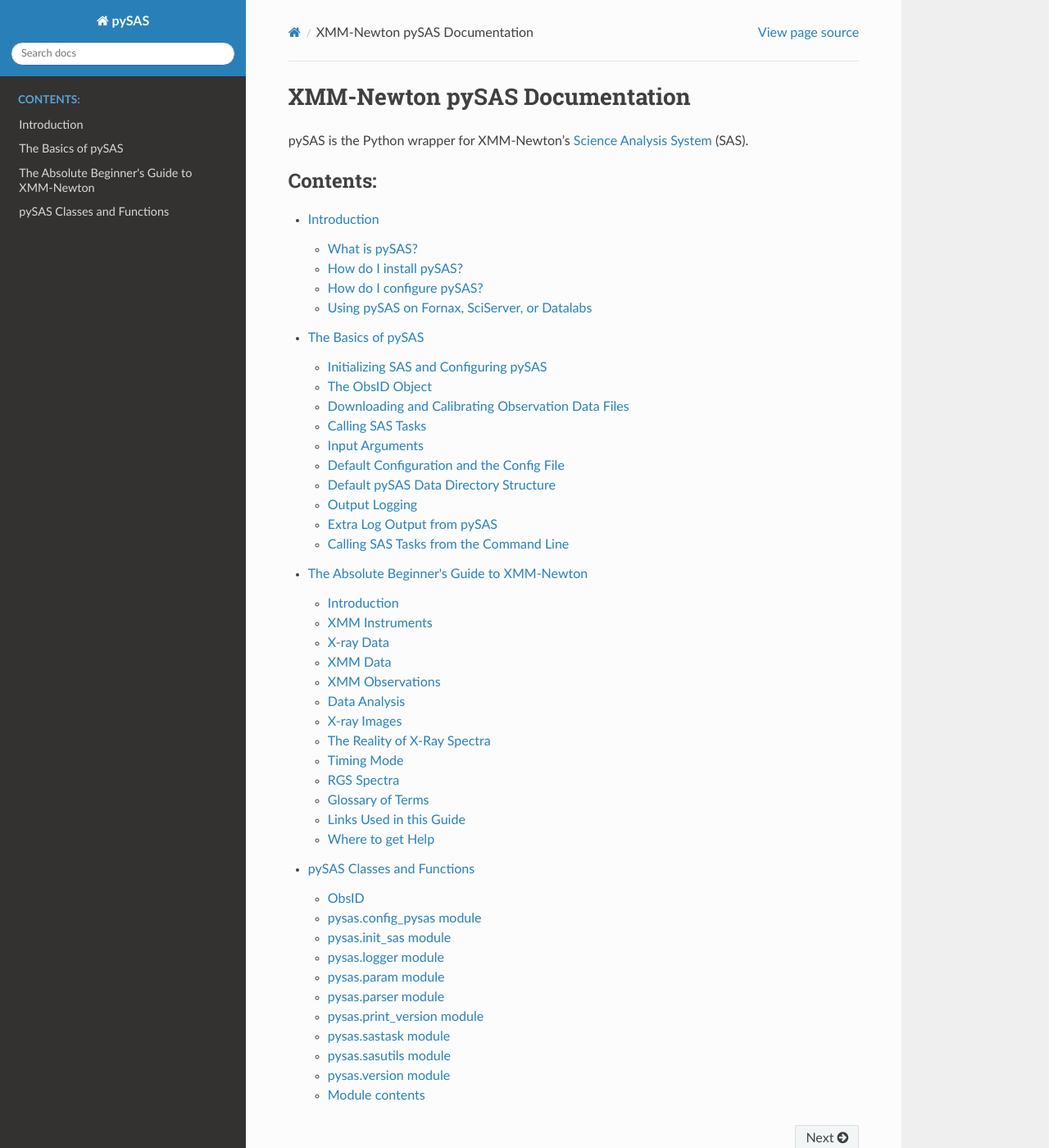
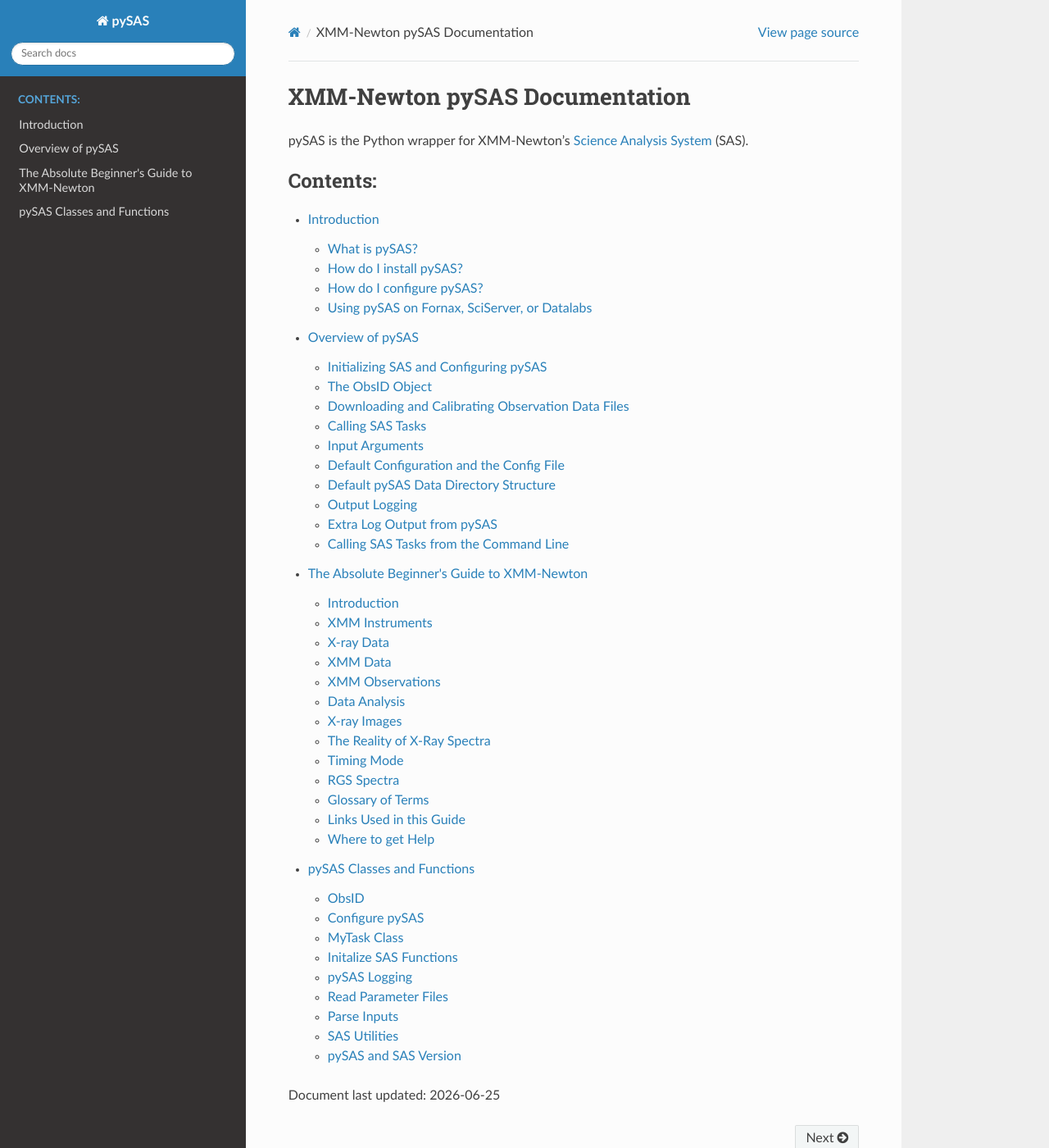
Before and after one commit to XMMGOF/xmmpysas, a Sphinx documentation site: the page built from docs/source/index.rst, in a window 1280 px wide and 1400 px high. Shown: the whole window at 82% size. Built offline with Sphinx 7.4.7 and the Read the Docs theme 3.1.0, drawn with Linux system fonts in a browser that asks for light colours.

Commit message:
Update documentation

```diff
--- a/docs/source/absolutebeginners.rst
+++ b/docs/source/absolutebeginners.rst
@@ -144,7 +144,7 @@
 you their preferred method. pySAS has automated methods for downloading data
 for a single **ObsID**. You can write a script (or get one from someone else)
 to download multiple ObsIDs if needed. More information can be found on the page
-:doc:`basics`.
+:doc:`overview`.
 
 You can search for specific observation targets, regions, or sources on the
 main XMM Science Archive (XSA) in Europe or from the HEASARC at NASA Goddard
--- a/docs/source/index.rst
+++ b/docs/source/index.rst
@@ -15,6 +15,10 @@
    :caption: Contents:
 
    Introduction <intro.rst>
-   The Basics of pySAS <basics.rst>
+   Overview of pySAS <overview.rst>
    The Absolute Beginner's Guide to XMM-Newton <absolutebeginners.rst>
    pySAS Classes and Functions <pysas.rst>
+
+Document last updated: |date|
+
+.. |date| date:: %Y-%m-%d
--- a/docs/source/modules.rst
+++ /dev/null
@@ -1,5 +0,0 @@
-pysas
-=====
-
-.. toctree::
-   :maxdepth: 4
--- a/docs/source/basics.rst
+++ b/docs/source/overview.rst
@@ -1,7 +1,7 @@
-The Basics of pySAS
-===================
+Overview of pySAS
+=================
 
-This page provides a brief overview of how to use pySAS.
+This page provides an overview of how to use pySAS.
 
 To learn how to use SAS to do X-ray analysis with pySAS there are
 `Jupyter Notebooks available on GitHub <https://github.com/XMMGOF/pysas_docs>`_
@@ -283,6 +285,7 @@
 For example,
 
 .. code-block:: python
+
     inargs = {'table'            : 'event_list.fits',
               'withfilteredset'  : 'yes',
               'expression'       : "'(PATTERN <= 12)&&(PI in [200:4000])&&#XMMEA_EM'",
@@ -435,7 +438,7 @@
 from which to download data.
 
 The default data directory can be set or changed later using the function
-``set_setting_and_save``. For example,
+:py:class:`~pysas.config_pysas.sas_config.set_setting_and_save`. For example,
 
 .. code-block:: python
 
--- a/docs/source/pysas.rst
+++ b/docs/source/pysas.rst
@@ -12,82 +12,66 @@
    :show-inheritance:
    :undoc-members:
 
-pysas.config\_pysas module
---------------------------
+Configure pySAS
+---------------
 
 .. automodule:: pysas.config_pysas
    :members:
    :show-inheritance:
    :undoc-members:
 
-pysas.init\_sas module
-----------------------
+MyTask Class
+------------
+
+.. automodule:: pysas.sastask
+   :members:
+   :show-inheritance:
+   :undoc-members:
+
+Initalize SAS Functions
+-----------------------
 
 .. automodule:: pysas.init_sas
    :members:
    :show-inheritance:
    :undoc-members:
 
-pysas.logger module
--------------------
+pySAS Logging
+-------------
 
 .. automodule:: pysas.logger
    :members:
    :show-inheritance:
    :undoc-members:
 
-pysas.param module
-------------------
+Read Parameter Files
+--------------------
 
 .. automodule:: pysas.param
    :members:
    :show-inheritance:
    :undoc-members:
 
-pysas.parser module
--------------------
+Parse Inputs
+------------
 
 .. automodule:: pysas.parser
    :members:
    :show-inheritance:
    :undoc-members:
 
-pysas.print\_version module
----------------------------
-
-.. automodule:: pysas.print_version
-   :members:
-   :show-inheritance:
-   :undoc-members:
-
-pysas.sastask module
---------------------
-
-.. automodule:: pysas.sastask
-   :members:
-   :show-inheritance:
-   :undoc-members:
-
-pysas.sasutils module
----------------------
+SAS Utilities
+-------------
 
 .. automodule:: pysas.sasutils
    :members:
    :show-inheritance:
    :undoc-members:
 
-pysas.version module
---------------------
+pySAS and SAS Version
+---------------------
 
 .. automodule:: pysas.version
    :members:
    :show-inheritance:
    :undoc-members:
-
-Module contents
----------------
-
-.. automodule:: pysas
-   :members:
-   :show-inheritance:
-   :undoc-members:
```
Also changed, not shown: other parts of docs/source/overview.rst (+35 -32 lines), docs/source/basicsetup.rst (added, +88 -0 lines).
